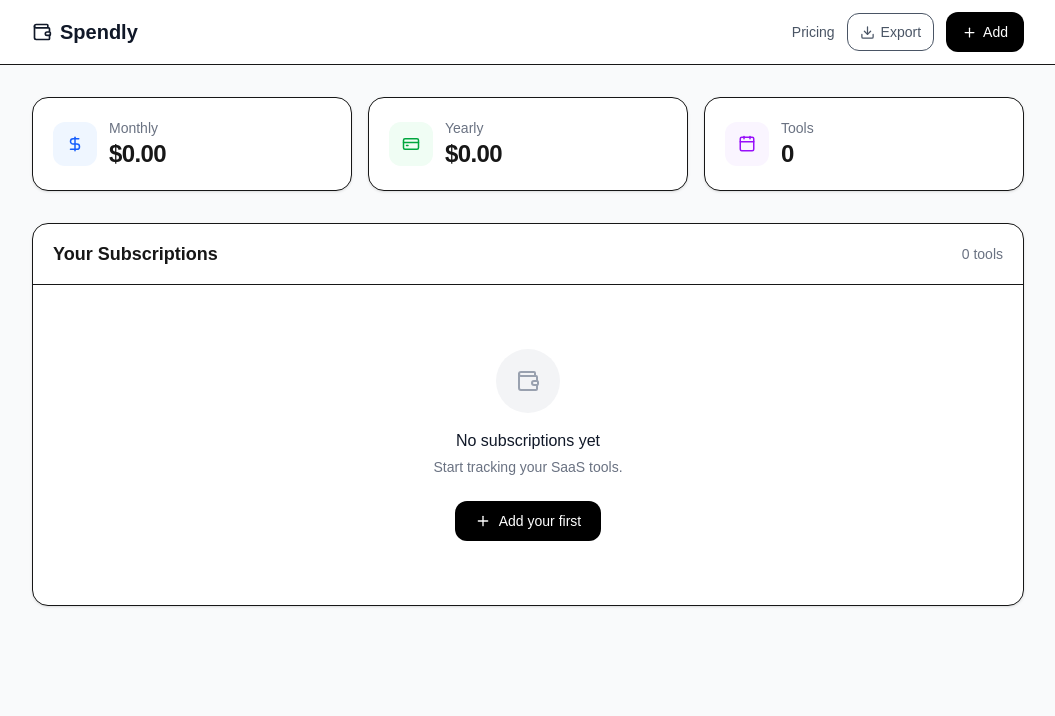
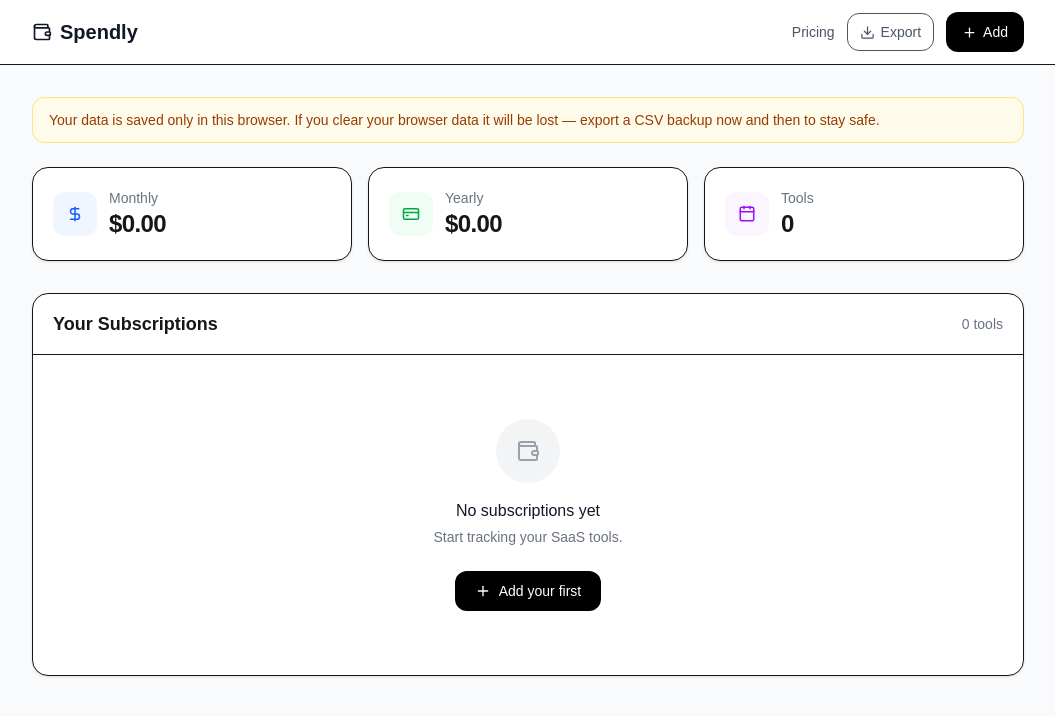
Before and after one commit to sbrstone786-cloud/spendly, a Next.js app: page /dashboard in a window 1280 px wide. Shown: the top 716 px of the page, without its empty margins (112-1167 px from the left). Built offline with nearby package versions, Linux system fonts and the light colour scheme.

Commit message:
add browser-data backup reminder to dashboard

```diff
--- a/app/dashboard/page.tsx
+++ b/app/dashboard/page.tsx
@@ -216,6 +216,7 @@ useEffect(() => {
       </nav>
 
       <div className="max-w-5xl mx-auto px-4 py-6 sm:py-8">
+        <p className="mb-6 rounded-xl border border-amber-200 bg-amber-50 px-4 py-3 text-sm text-amber-800">Your data is saved only in this browser. If you clear your browser data it will be lost — export a CSV backup now and then to stay safe.</p>
         {/* Stats */}
         <div className="grid grid-cols-3 gap-3 sm:gap-4 mb-6 sm:mb-8">
           <div className="bg-white p-3 sm:p-5 rounded-xl sm:rounded-2xl border shadow-sm">
```
